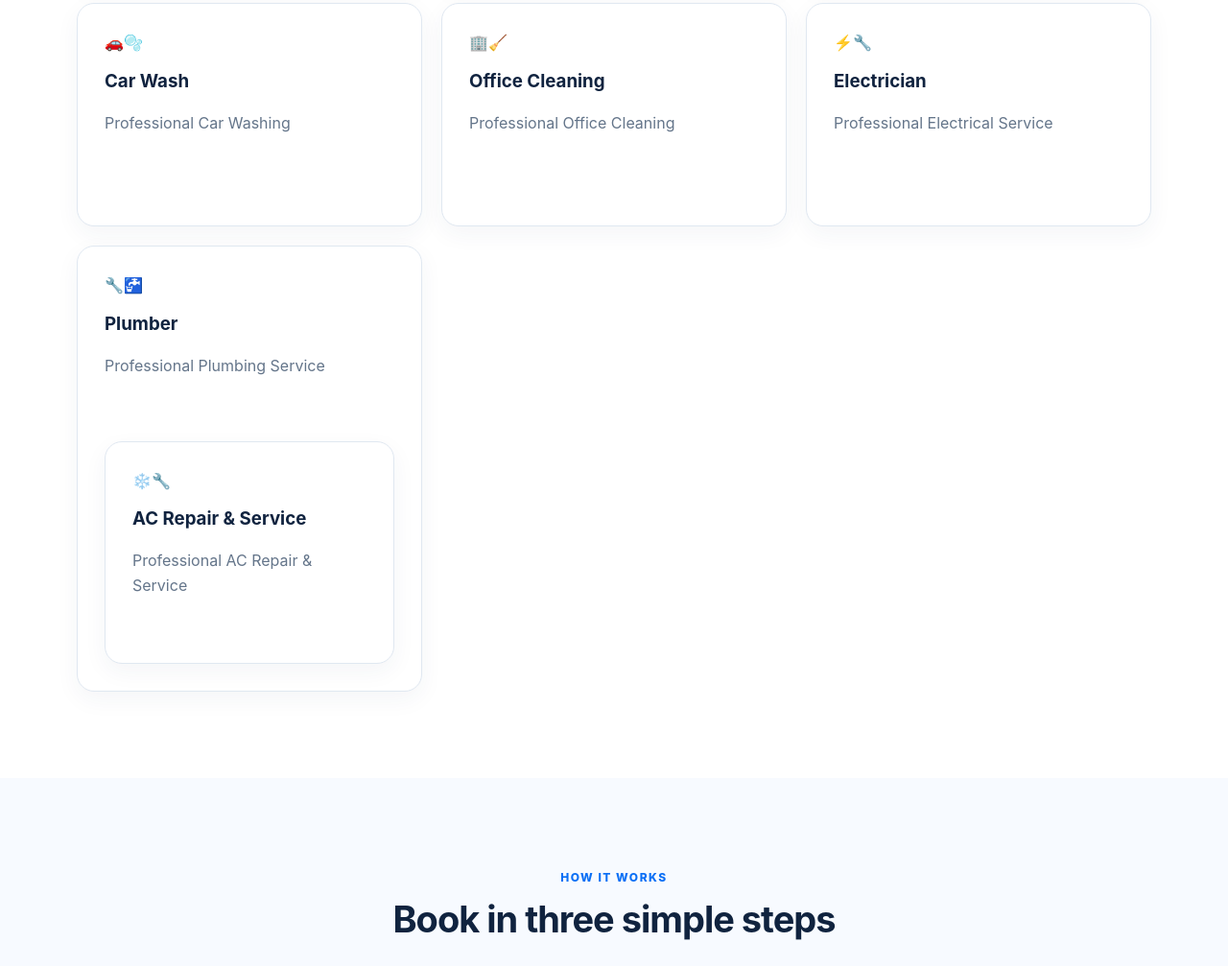
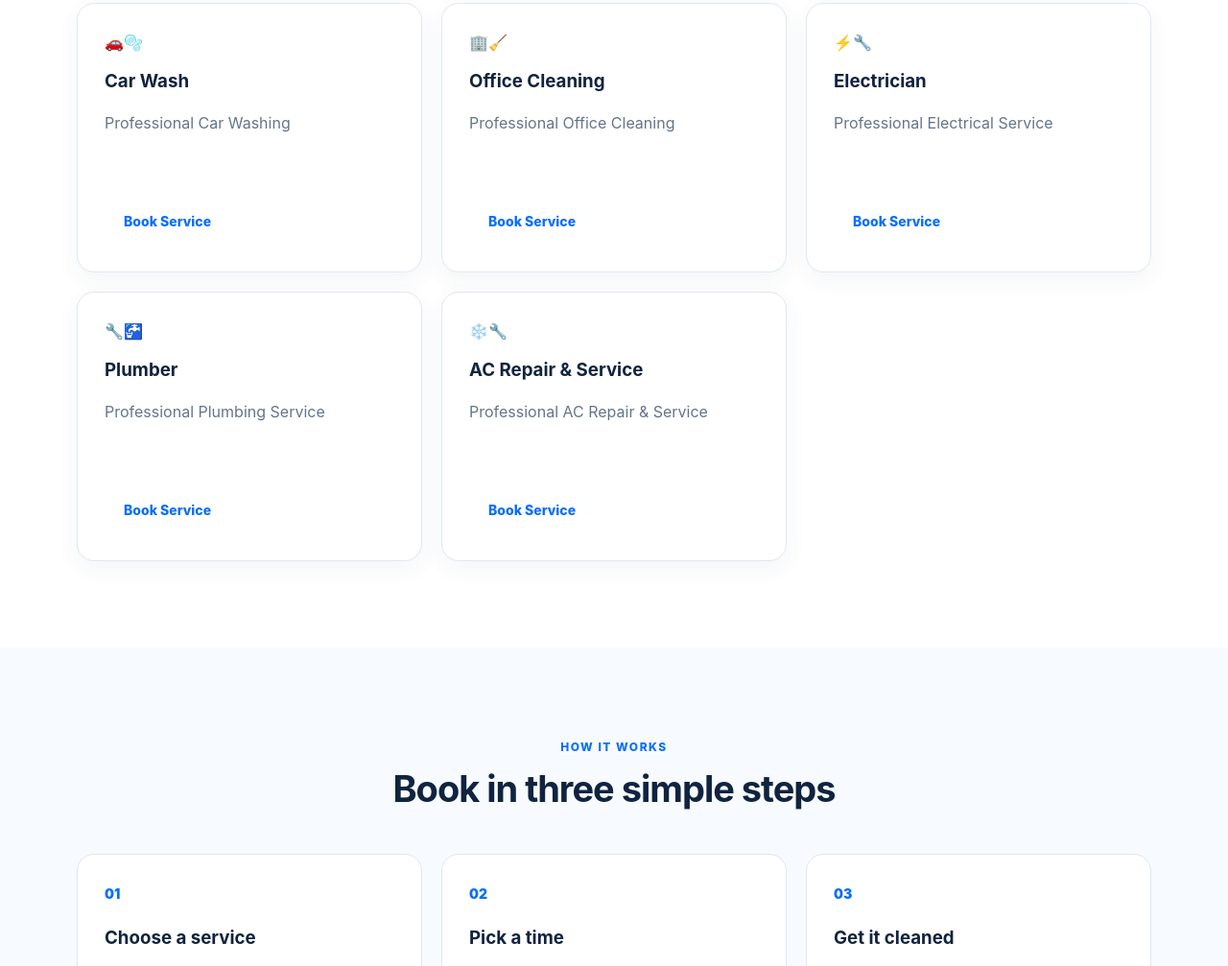
Before and after one commit to bakhtllahkhan1-ship-it/Cleano--website, a plain HTML site: page index.html in a window 1280 px wide. Shown: the part 1371-2378 px from the top of the page at 96% size. Drawn offline with Linux system fonts and the light colour scheme.

Commit message:
Update index.html

```diff
--- a/index.html
+++ b/index.html
@@ -68,26 +68,27 @@
           <article class="service-card">
   <div class="service-icon">🚗🫧</div>
   <h3>Car Wash</h3>
-  <p>Professional Car Washing</p>
+  <p>Professional Car Washing</p><a href="#booking" class="btn">Book Service</a>
 </article>
         <article class="service-card">
   <div class="service-icon">🏢🧹</div>
   <h3>Office Cleaning</h3>
-  <p>Professional Office Cleaning</p>
+  <p>Professional Office Cleaning</p><a href="#booking" class="btn">Book Service</a>
 </article>
           <article class="service-card">
   <div class="service-icon">⚡🔧</div>
   <h3>Electrician</h3>
-  <p>Professional Electrical Service</p>
+  <p>Professional Electrical Service</p><a href="#booking" class="btn">Book Service</a>
 </article>
           <article class="service-card">
   <div class="service-icon">🔧🚰</div>
   <h3>Plumber</h3>
-  <p>Professional Plumbing Service</p>
-            <article class="service-card">
+  <p>Professional Plumbing Service</p><a href="#booking" class="btn">Book Service</a>
+</article>
+          <article class="service-card">
   <div class="service-icon">❄️🔧</div>
   <h3>AC Repair &amp; Service</h3>
-  <p>Professional AC Repair &amp; Service</p>
+  <p>Professional AC Repair &amp; Service</p><a href="#booking" class="btn">Book Service</a>
 </article>
 </article>
         </div>
```
